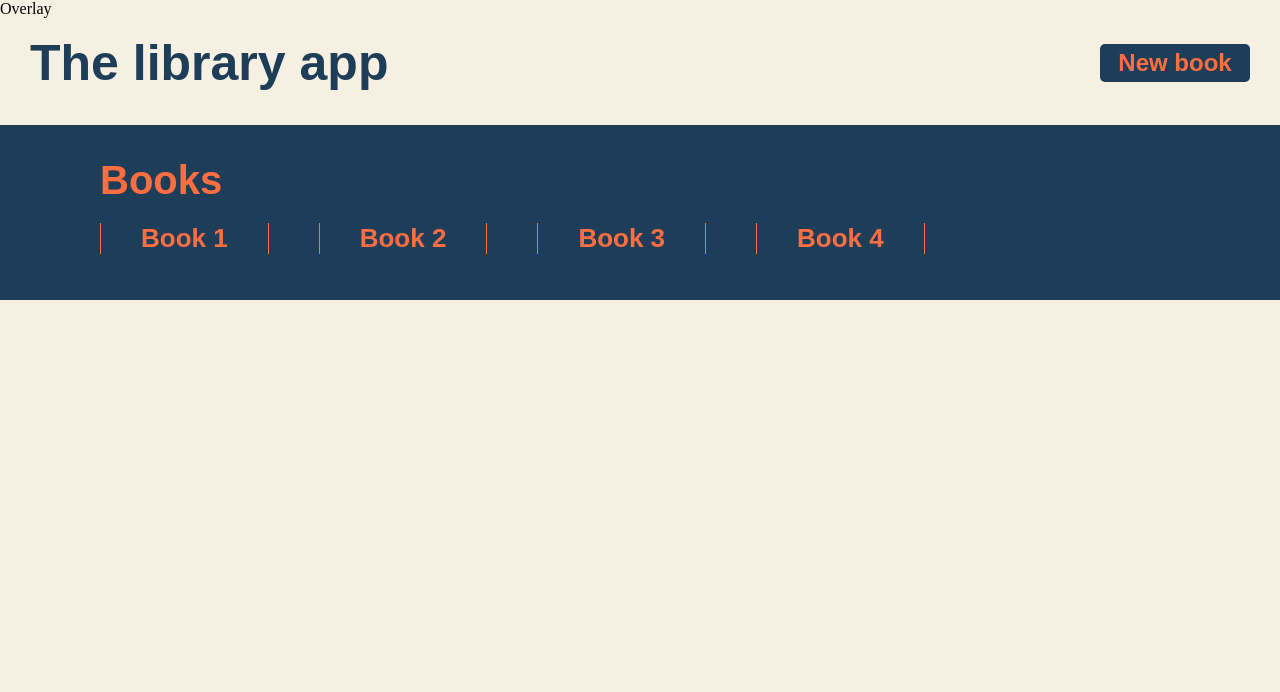
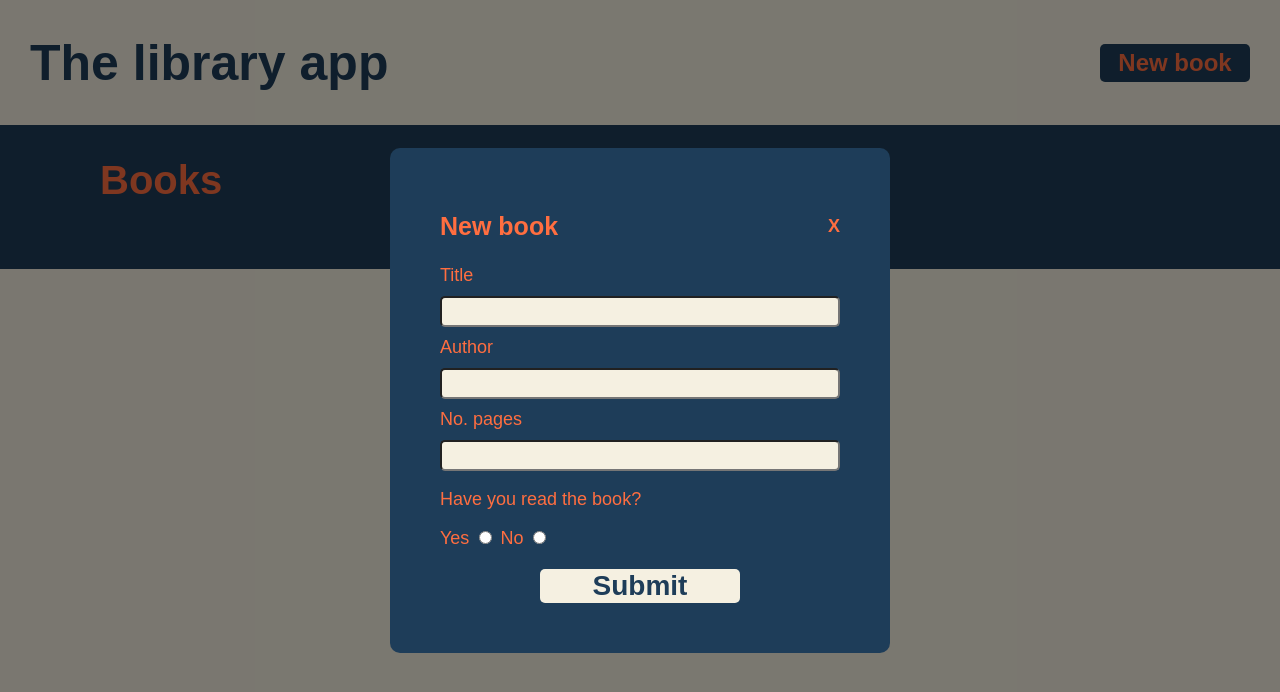
Before and after one commit to therossington/library-app, a plain HTML site: page index.html in a window 1280 px wide. Both pictures are taken after a click on the button "New book". Drawn offline with Linux system fonts and the light colour scheme.

Commit message:
Additional work on JS

```diff
--- a/index.html
+++ b/index.html
@@ -2,7 +2,6 @@
 <html lang="en">
 <head>
     <meta charset="UTF-8">
-    <meta http-equiv="X-UA-Compatible" content="IE=edge">
     <meta name="viewport" content="width=device-width, initial-scale=1.0">
     <link rel="stylesheet" href="styles.css" type="text/css">
     <title>Library App</title>
@@ -14,15 +13,19 @@
     </div>
     <div class="book-list">
         <h2 class="list-heading">Books</h2>
-        <ul class="list"></ul>
      </div>
-    <form class="book-form">
+    <div class="overlay">
+        <div class="book-form">
+            <div class="form-header">
+                <h3>New book</h3>
+                <p id="close-form">X</p>
+            </div>
             <label for="title">Title</label>
-        <input type="text" id="title" name="title">
+            <input class="text-input" type="text" id="title" name="title">
             <label for="author">Author</label>
-        <input type="text" id="author" name="author">
+            <input class="text-input" type="text" id="author" name="author">
             <label for="pages">No. pages</label>
-        <input type="number" id="pages" name="pages">
+            <input class="text-input" type="number" id="pages" name="pages">
             <p>Have you read the book?</p>
             <div>
                 <label for="yes">Yes</label>
@@ -30,9 +33,11 @@
                 <label for="no">No</label>
                 <input type="radio" id="no" name="read" value="no">
             </div>
-        <button type="submit">Submit</button>
-    </form>
-    <div id="overlay">Overlay</div>
+            <div class="submit-container">
+                <button class="submit">Submit</button>
+            </div>
+        </div>
+    </div>
     <script src="scripts.js" defer></script>
 </body>
 </html>
--- a/scripts.js
+++ b/scripts.js
@@ -1,8 +1,11 @@
-let myLibrary = ['Book 1', 'Book 2', 'Book 3', 'Book 4'];
-const displayList = document.querySelector('ul');
-const newBook = document.getElementById("new-book");
-const bookForm = document.querySelector('form');
-const overlay = document.getElementById('overlay');
+let myLibrary = [];
+const newBook = document.querySelector('#new-book');
+const bookForm = document.querySelector('.book-form');
+const overlay = document.querySelector('.overlay');
+const submit = document.querySelector('.submit');
+const formClose = document.querySelector('#close-form');
+const library = document.querySelector('.book-list');
+const mainPage = document.querySelector('.main');
 
 
 function Book(title, author, pages, read) {
@@ -10,26 +13,65 @@ function Book(title, author, pages, read) {
     this.author = author
     this.pages = pages
     this.read = read
-    this.info = function() {
-        return `${this.title}, by ${this.author}, ${this.pages} pages, ${this.read}.`
-    };
 }
 
-function addBookToLibrary(book) {
-    myLibrary.push(book);
-    return console.log(myLibrary);
-};
+let titleEntry = document.querySelector('#title');
+let authorEntry = document.querySelector('#author');
+let pagesEntry = document.querySelector('#pages');
+let readEntry = document.querySelector('#read');
+
+function addBookToLibrary() {
+    let title = titleEntry.value;
+    let author = authorEntry.value;
+    let pages = pagesEntry.value;
+    let read = true;
+    let newEntry = new Book(title, author, pages, read);
+    myLibrary.push(newEntry);
+}
+
+const displayList = document.createElement('ul');
+const deleteContainer = document.createElement('ul');
+deleteContainer.classList.add('delete-container');
+displayList.classList.add('list');
+library.appendChild(displayList);
+library.appendChild(deleteContainer);
+
+
 
 function bookList() {
     myLibrary.forEach((myLibrary) => {
-        const listItem = document.createElement('li')
-        displayList.appendChild(listItem)
-        listItem.textContent += myLibrary;
+        const listItem = document.createElement('li');
+        const deleteList = document.createElement('li');
+        const deleteButton = document.createElement('button');
+        deleteButton.classList.add('delete-button');
+        displayList.appendChild(listItem);
+        deleteContainer.appendChild(deleteList);
+        deleteList.appendChild(deleteButton);
+        deleteButton.textContent = 'Delete book';
+        listItem.textContent += myLibrary.title;
     })};
 
-displayList.addEventListener('load', bookList())
+mainPage.addEventListener('load', bookList());
 
 newBook.addEventListener('click', () => {
-    overlay.style.display = 'inline-block';
-    /* bookForm.style.display = 'flex';*/
+    overlay.style.display = 'flex';
+    bookForm.style.display = 'flex';
 })
+
+submit.addEventListener('click', () => {
+    addBookToLibrary();
+    bookList();
+    clearForm();
+    overlay.style.display = 'none';
+    bookForm.style.display = 'none';
+
+})
+
+formClose.addEventListener('click', () => {
+    overlay.style.display = 'none';
+    bookForm.style.display = 'none';
+})
+
+function clearForm() {
+    listItem.textContent = "";
+}
--- a/styles.css
+++ b/styles.css
@@ -1,11 +1,12 @@
 body {
     background-color:#f5f0e1;
     margin: 0;
-    position: relative;
+    min-height: 100%;
 }
 
 .main {
     display: flex;
+    position: relative;
     flex-direction: column;
 }
 
@@ -38,6 +39,8 @@ ul {
 }
 
 li {
+    display: flex;
+    justify-content: center;
     font-family: sans-serif;
     font-size: 26px;
     font-weight: bold;
@@ -46,6 +49,8 @@ li {
     border-right: 1px solid #ff6e40;
     padding-left: 40px;
     padding-right: 40px;
+    width: 150px;
+    height: auto;
 }
 
 h1 {
@@ -59,6 +64,7 @@ h1 {
     display: flex;
     flex-wrap: wrap;
     gap: 50px;
+    margin-bottom: 0px;
 }
 
 #new-book {
@@ -79,30 +85,128 @@ h1 {
 }
 
 #new-book:hover {
-    color: #ffc13b;
-    background-color: #2f5577;
+    background-color: rgb(30, 61, 89, 0.9);
 }
 
-#overlay {
-    position: absolute;
+#new-book:active {
+    box-shadow: 0 5px rgba(0,0,0,0.5);
+    transform: translateY(4px);
+}
+
+.overlay {
+    position: fixed;
     display: none;
+    justify-content: center;
+    align-items: center;
     width: 100%;
     height: 100%;
     top: 0;
     left: 0;
-    right: 0;
-    bottom: 0;
-    background-color: rgba(0,0,0,0.0.5);
-    z-index: 2;
+    background-color: rgba(0,0,0,0.5);
+    z-index: 10;
 }
 
 .book-form {
     display: none;
+    position: fixed;
     flex-direction: column;
     font-family: sans-serif;
     font-size: 18px;
     padding: 50px;
-    color: #ff6e40;
+    color: rgb(255, 110, 64);
+    border-radius: 10px;
+    background-color: #1e3d59;
+    width: 400px;
+    height: auto;
+    z-index: 12;
+}
+
+label {
+    margin-bottom: 10px;
+    margin-top: 10px;
+}
+
+.submit-container {
+    display: flex;
+    justify-content: center;
+    align-items: center;
+}
+
+.submit {
+    cursor: pointer;
+    background-color: rgb(245, 240, 225);
+    border: none;
+    margin-top: 20px;
+    font-family: sans-serif;
+    font-weight: bold;
+    font-size: 28px;
+    color: rgb(30, 61, 89);
     border-radius: 5px;
-    background-color: #1e3d59;
+    width: 200px;
 }
+
+.submit:hover {
+    background-color: rgba(245, 240, 225, 0.8);
+}
+
+.submit:active {
+    box-shadow: 0 5px rgba(0,0,0,0.5);
+    transform: translateY(4px);
+}
+
+.text-input {
+    background-color: #f5f0e1;
+    color: #1e3d59;
+    font-family: sans-serif;
+    border-radius: 5px;
+    font-weight: 600;
+    height: 25px;
+}
+
+.form-header {
+    display: flex;
+    margin: 0px;
+    align-items: center;
+}
+
+#close-form {
+    margin-left: auto;
+    cursor: pointer;
+    font-weight: bold;
+}
+
+#close-form:hover {
+    color: rgb(255, 110, 64, 0.5)
+}
+
+h3 {
+    font-size: 25px;
+    margin: 0px;
+}
+
+.delete-container {
+    display: flex;
+    flex-wrap: wrap;
+    gap: 50px;
+    margin-top: 0px;
+}
+
+.delete-button {
+    font-family: sans-serif;
+    font-size: 16px;
+    font-weight: bold;
+    background-color: #f5f0e1;
+    border: none;
+    border-radius: 5px;
+    cursor: pointer;
+    color: #1e3d59;
+}
+
+.delete-button:hover {
+    background-color: rgba(245, 240, 225, 0.8);
+}
+
+.delete-button:active {
+    box-shadow: 0 4px rgba(0,0,0,0.5);
+    transform: translateY(4px);
+}
```
Lines whose indentation alone changed are shown as unchanged.
